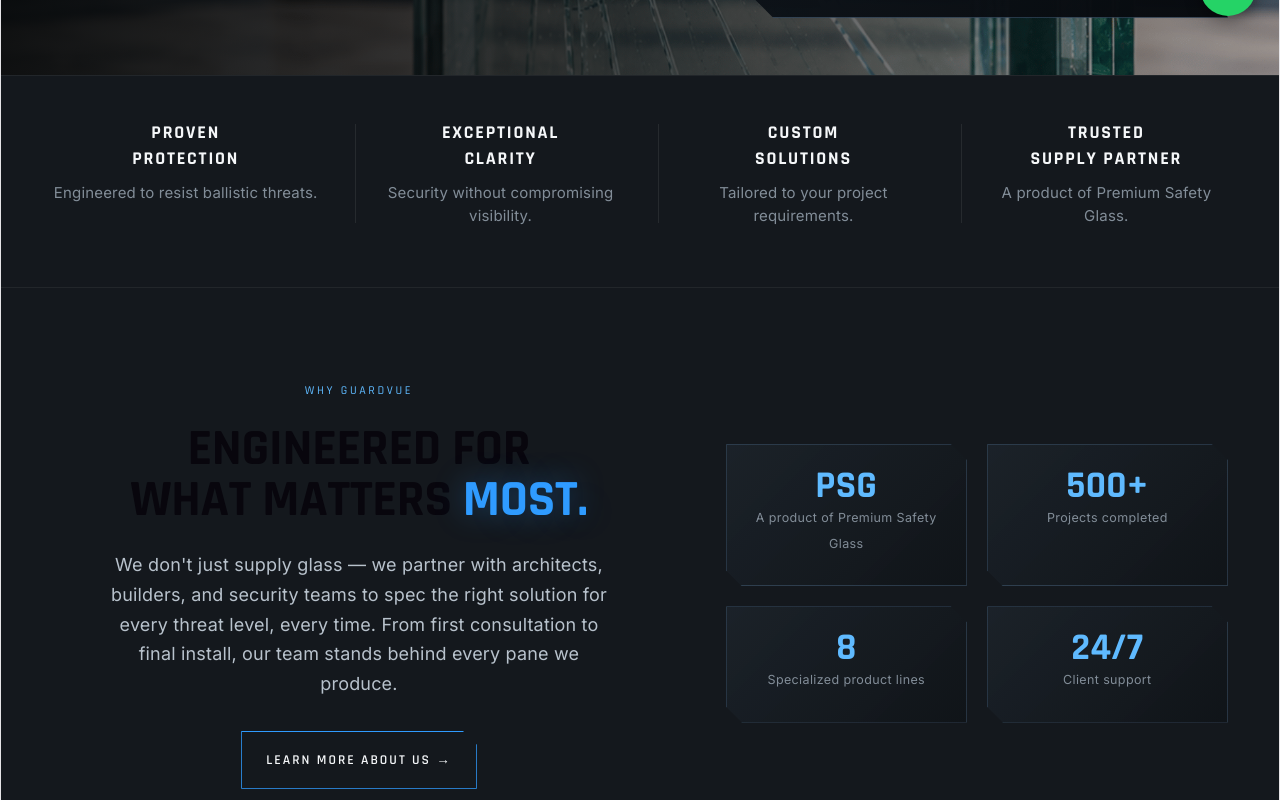
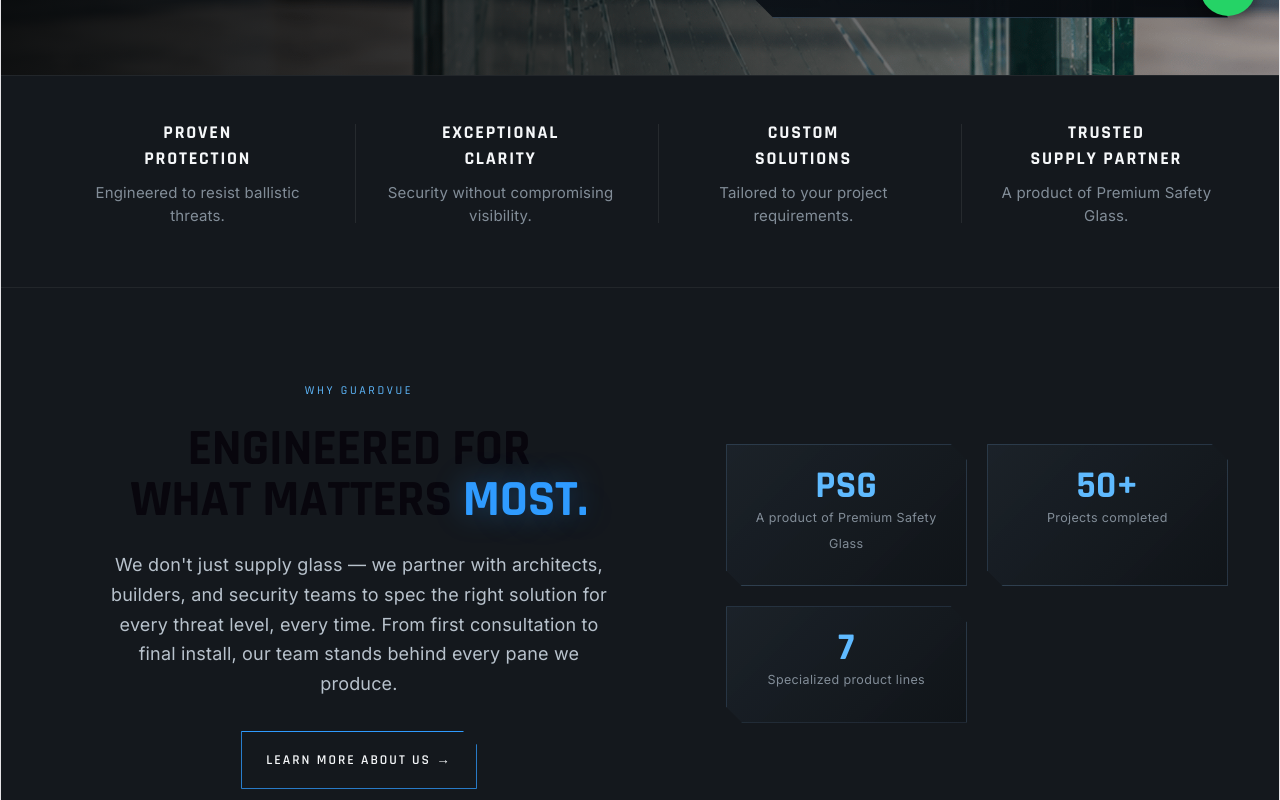
Before and after one commit to riyyahlnscorp/guardvue-app, a React (Vite) app: page / in a window 1280 px wide. Shown: the part 760-1560 px from the top of the page. Built offline with nearby package versions, Linux system fonts and the light colour scheme.

Commit message:
menu and home updates

```diff
--- a/src/App.css
+++ b/src/App.css
@@ -142,9 +142,7 @@ textarea.field{resize:vertical; min-height:80px; font-family:'Inter',sans-serif;
   position:relative;
   padding-left:24px;
 }
-.feature:first-child{
-  padding-left:0;
-}
+
 .feature::before{
   content:"";
   position:absolute;
--- a/src/components/Header.jsx
+++ b/src/components/Header.jsx
@@ -18,7 +18,7 @@ export default function Header() {
       </Link>
 
       <nav className={mobileOpen ? 'mobile-open' : ''}>
-        <Link to="/" onClick={closeMobile}>HOME</Link>
+
 
         <div
           className="nav-dropdown"
--- a/src/pages/Home.jsx
+++ b/src/pages/Home.jsx
@@ -106,16 +106,12 @@ async function handleSubmit(e) {
             <div className="stat-label">A product of Premium Safety Glass</div>
             </div>
             <div className="stat-card">
-              <div className="stat-number">500+</div>
+              <div className="stat-number">50+</div>
               <div className="stat-label">Projects completed</div>
             </div>
             <div className="stat-card">
-              <div className="stat-number">8</div>
+              <div className="stat-number">7</div>
               <div className="stat-label">Specialized product lines</div>
-            </div>
-            <div className="stat-card">
-              <div className="stat-number">24/7</div>
-              <div className="stat-label">Client support</div>
             </div>
           </div>
         </div>
```
